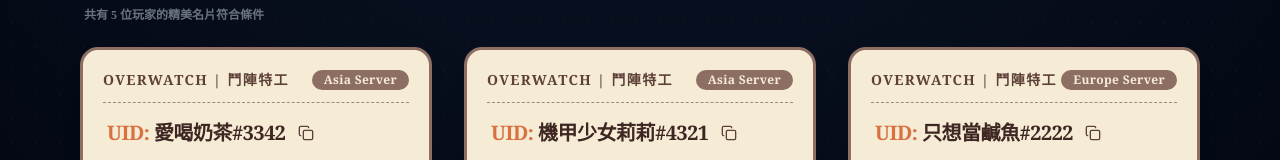
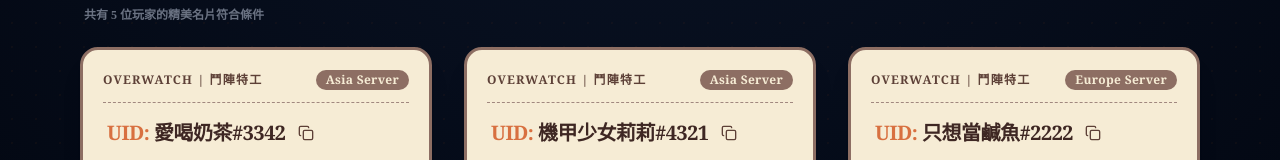
Before and after one commit to sleepeeee/overwatch-social, a Next.js app: page /browse in a window 1280 px wide. Shown: the part 397-557 px from the top of the page. Built offline with nearby package versions, Linux system fonts and the light colour scheme.

Commit message:
修正：名片頂部標籤與伺服器 Badge 防折行排版跑版優化

```diff
--- a/src/components/OWCard.tsx
+++ b/src/components/OWCard.tsx
@@ -134,9 +134,9 @@
   return (
     <div className="relative w-full max-w-[420px] mx-auto bg-[#f6ecd5] border-[3px] border-[#8d6e63] rounded-2xl shadow-xl p-5 overflow-hidden transition-all duration-500 hover:border-[#d87040] hover:shadow-[0_15px_35px_rgba(216,112,64,0.35)] hover:-translate-y-1.5 flex flex-col justify-between" style={{ fontFamily: "Georgia, serif" }}>
 
-      <div className="flex justify-between items-center border-b border-dashed border-[#a1887f] pb-3 mb-4">
-        <span className="text-[#5d4037] font-bold text-sm tracking-widest uppercase">Overwatch | 鬥陣特工</span>
-        <span className="bg-[#8d6e63] text-[#f6ecd5] px-3 py-0.5 rounded-full text-xs font-semibold tracking-wide">
+      <div className="flex justify-between items-center border-b border-dashed border-[#a1887f] pb-3 mb-4 gap-2">
+        <span className="text-[#5d4037] font-bold text-[11px] sm:text-xs tracking-widest uppercase whitespace-nowrap shrink-0">Overwatch | 鬥陣特工</span>
+        <span className="bg-[#8d6e63] text-[#f6ecd5] px-2.5 py-0.5 rounded-full text-[10px] sm:text-xs font-semibold tracking-wide whitespace-nowrap shrink-0">
           {server}
         </span>
       </div>
```
